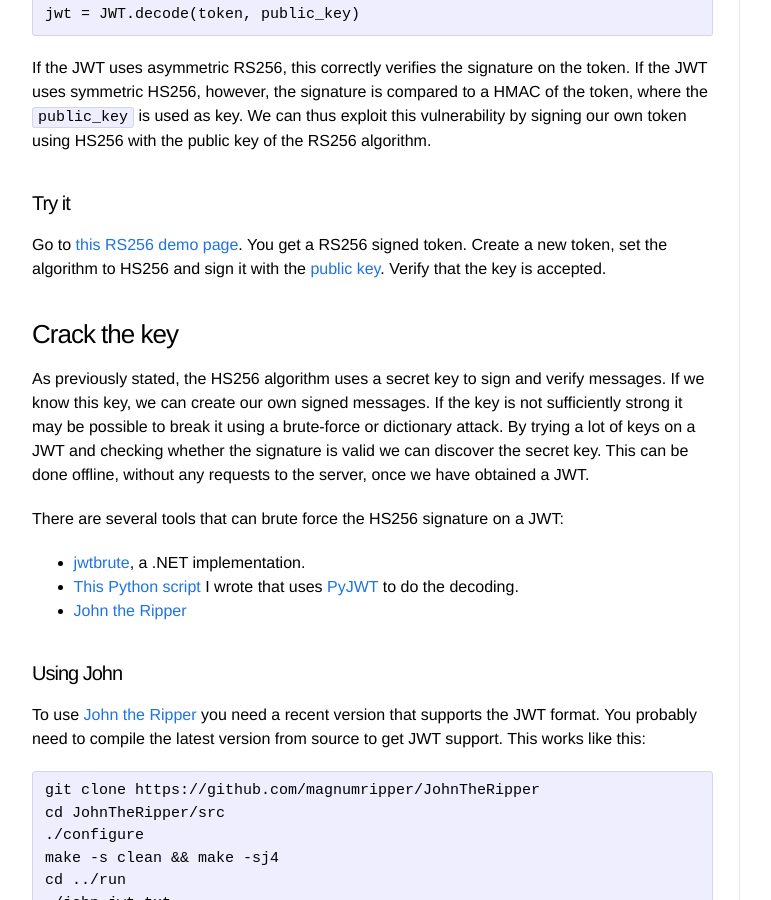
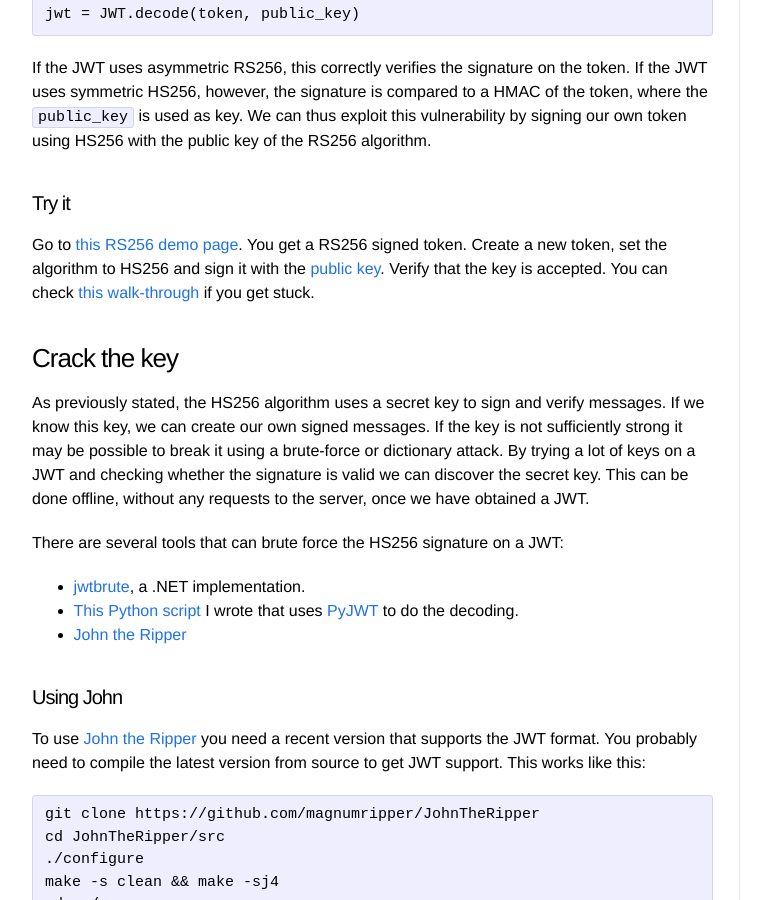
Before and after one commit to Sjord/Sjord.github.io, a Jekyll site: the page built from _posts/2016-09-19-attacking-jwt-authentication.md, in a window 1280 px wide and 900 px high, scrolled down 2415 px. Shown: the whole window, without its empty margins (108-879 px from the left). Built offline with Jekyll 4.4.1, drawn with Linux system fonts in a browser that asks for light colours.

Commit message:
Link to walk through

```diff
--- a/_posts/2016-09-19-attacking-jwt-authentication.md
+++ b/_posts/2016-09-19-attacking-jwt-authentication.md
@@ -69,7 +69,7 @@
 
 #### Try it
 
-Go to [this RS256 demo page](http://demo.sjoerdlangkemper.nl/jwtdemo/rs256.php). You get a RS256 signed token. Create a new token, set the algorithm to HS256 and sign it with the [public key](http://demo.sjoerdlangkemper.nl/jwtdemo/public.pem). Verify that the key is accepted.
+Go to [this RS256 demo page](http://demo.sjoerdlangkemper.nl/jwtdemo/rs256.php). You get a RS256 signed token. Create a new token, set the algorithm to HS256 and sign it with the [public key](http://demo.sjoerdlangkemper.nl/jwtdemo/public.pem). Verify that the key is accepted. You can check [this walk-through](https://www.nccgroup.trust/uk/about-us/newsroom-and-events/blogs/2019/january/jwt-attack-walk-through/) if you get stuck.
 
 ### Crack the key
 
```
